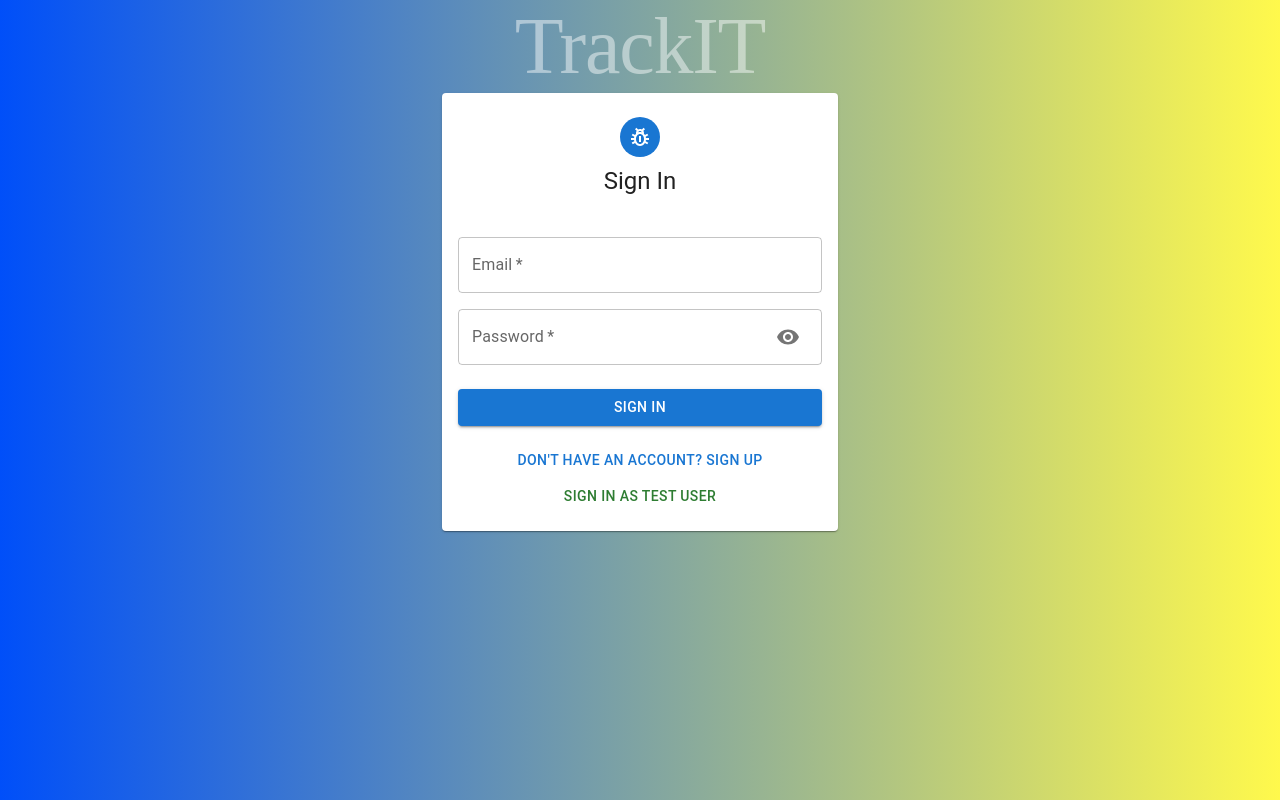
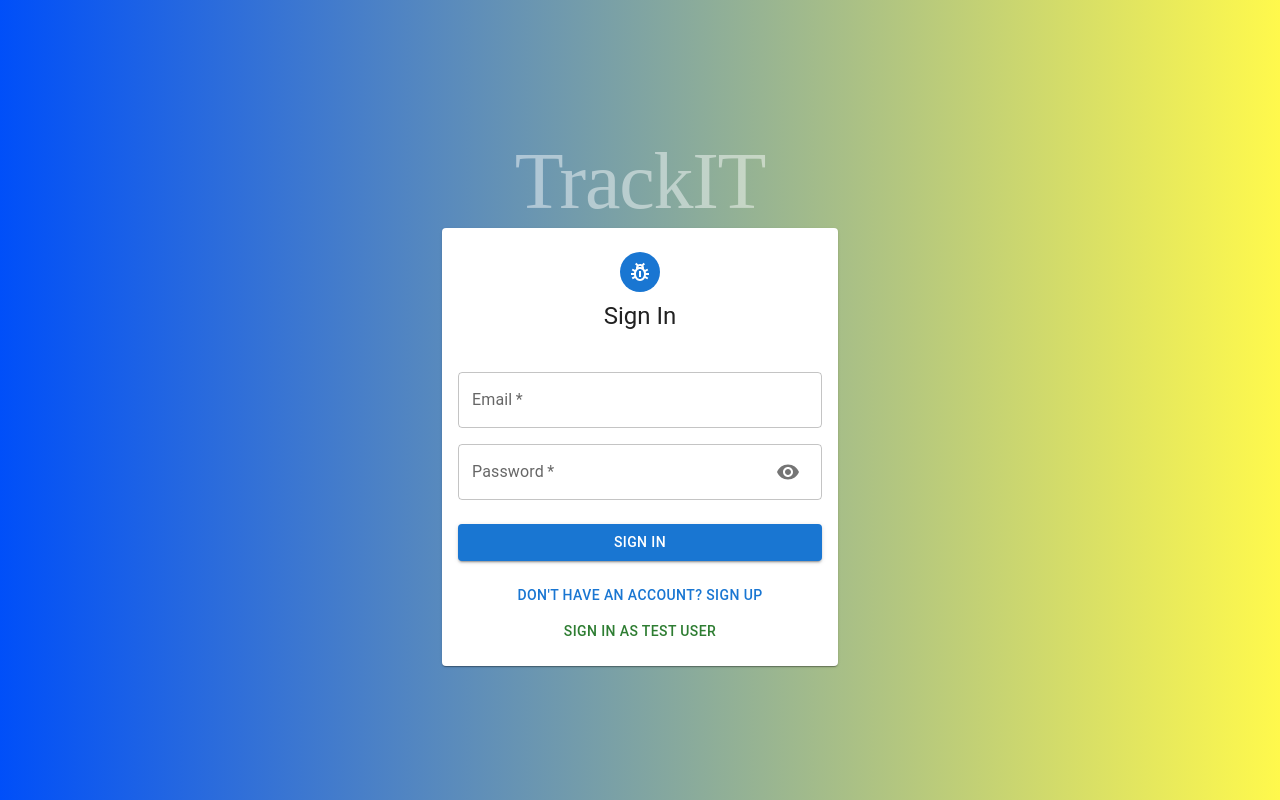
Before and after one commit to mercadorico/TrackIT-client, a React (Create React App) app: page /auth in a window 1280 px wide. Built offline with nearby package versions, Linux system fonts and the light colour scheme.

Commit message:
Set variable margin top.

```diff
--- a/src/components/Auth/Auth.js
+++ b/src/components/Auth/Auth.js
@@ -65,7 +65,7 @@ const Auth = () => {
   return (
     <>
       <Box sx={{position: 'absolute', minWidth: '100%', minHeight: '100%', zIndex: -1, background: 'linear-gradient(to right, #004ff9, #fff94c)'}}></Box>
-      <Container component='main' maxWidth='xs' sx={{display: 'flex', flexDirection: 'column'}}>
+      <Container component='main' maxWidth='xs' sx={{display: 'flex', flexDirection: 'column', mt: `calc((100vh - 530px)/2)`}}>
           <Box >
             <Typography variant='h1' color='#FFF7' align='center' sx={{fontFamily: 'Raleway sans-serif', fontSize: {lg: '5rem', xs: '3rem'}}}>
               TrackIT
```
